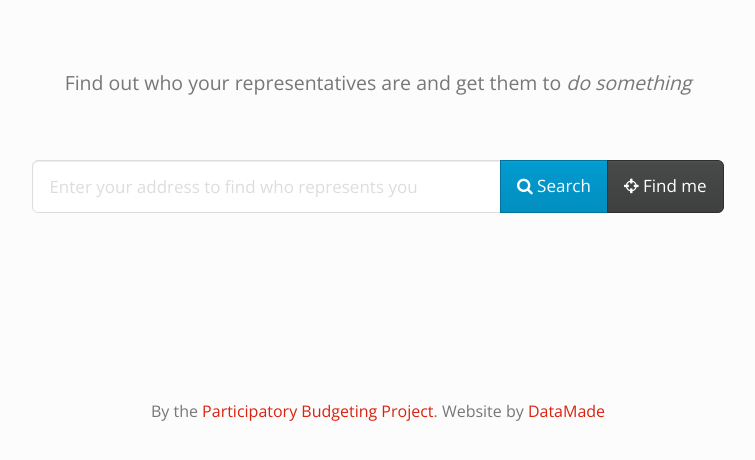
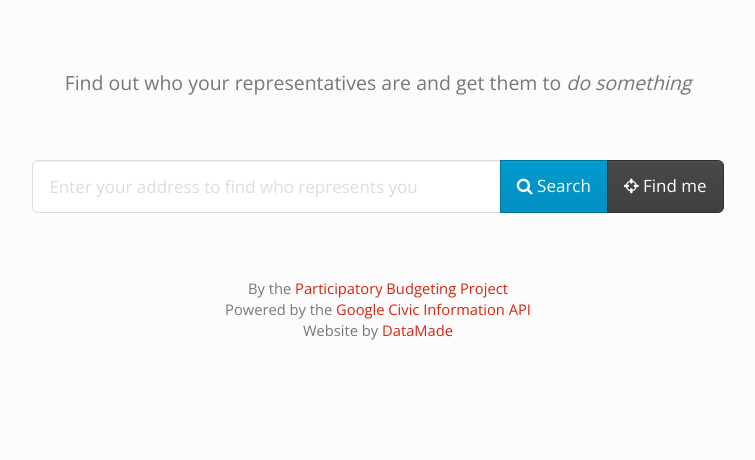
Before and after one commit to datamade/my-reps, a Jekyll site: the page built from index.html, in a window 1280 px wide. Shown: the top 460 px of the page, without its empty margins (262-1017 px from the left). Built offline with Jekyll 4.4.1, drawn with Linux system fonts in a browser that asks for light colours; nearby versions of some CDN libraries.

Commit message:
mobile styles, closes #3

```diff
--- a/_layouts/default.html
+++ b/_layouts/default.html
@@ -124,9 +124,13 @@
     <div class='clearfix'></div>
     <div class="container-fluid">
       <div class="row" id="footer">
-        <div class='text-center'>
-              By the <a href='http://www.participatorybudgeting.org/' target="_blank">Participatory Budgeting Project</a>.
-              Website by <a href='http://datamade.us' target="_blank">DataMade</a>
+        <div class='col-md-10 col-md-offset-1'>
+          <p class='text-center small'>
+                <br /><br />
+                By the <a href='http://www.participatorybudgeting.org/' target="_blank">Participatory Budgeting Project</a><br />
+                Powered by the <a target='_blank' href='https://developers.google.com/civic-information/'>Google Civic Information API</a><br />
+                Website by <a href='http://datamade.us' target="_blank">DataMade</a>
+          </p>
         </div>
       </div>
     </div>
--- a/css/custom.css
+++ b/css/custom.css
@@ -38,10 +38,6 @@ body {
     max-width: 50px;
 }
 
-.main-content {
-    height: 400px;
-}
-
 .nowrap {
     white-space: nowrap;
 }
--- a/index.html
+++ b/index.html
@@ -3,7 +3,7 @@ layout: default
 ---
 
 <div class="row">
-    <div class='col-sm-10 col-sm-offset-1'>
+    <div class='col-md-10 col-md-offset-1'>
         <br />
         <br />
         <br />
@@ -15,8 +15,8 @@ layout: default
         <div class="input-group input-group-lg col-sm-8 col-sm-offset-2">
             <input type="text" class="form-control" placeholder="Enter your address to find who represents you" id="address" name="address" >
             <span class="input-group-btn">
-                <button class="btn btn-info" type="submit" id="address-search"><i class='fa fa-search'></i> Search </button>
-                <button class="btn btn-default" type="submit" id="find-me"><i class='fa fa-crosshairs'></i> Find me </button>
+                <button class="btn btn-info" type="submit" id="address-search"><i class='fa fa-search'></i> <span class='hidden-xs hidden-sm'>Search</span></button>
+                <button class="btn btn-default" type="submit" id="find-me"><i class='fa fa-crosshairs'></i> <span class='hidden-xs hidden-sm'>Find me</span> </button>
             </span>
         </div>
 
@@ -24,7 +24,7 @@ layout: default
     </div>
 </div>
 <div class="row">
-    <div class='col-sm-10 col-md-offset-1'>
+    <div class='col-md-10 col-md-offset-1'>
         <div id='no-response-container' class='text-center' style="display:none;">
             <h1><i class='fa fa-exclamation-triangle'></i> </h1>
             <h3>No representatives found</h3>
@@ -61,15 +61,15 @@ layout: default
             <div id='local-container'>
                 <br />
                 <h3 class='text-center' id="local-name"></h3>
-                <table id="local-results" class="table table-striped">
+                <table id="local-results" class="table table-striped table-responsive">
                     <thead>
                         <tr>
                             <th></th>
-                            <th>Name</th>
-                            <th><i class='fa fa-institution'></i> Office</th>
-                            <th><i class='fa fa-map-marker'></i> Address</th>
+                            <th>Representative</th>
+                            <th class='hidden-xs hidden-sm'><i class='fa fa-institution'></i> Office</th>
+                            <th class='hidden-xs'><i class='fa fa-map-marker'></i> Address</th>
                             <th><i class='fa fa-bullhorn'></i> Contact</th>
-                            <th><i class='fa fa-external-link'></i> Links</th>
+                            <th class='hidden-xs hidden-sm'><i class='fa fa-external-link'></i> Links</th>
                         </tr>
                     </thead>
                     <tbody></tbody>
@@ -83,15 +83,15 @@ layout: default
             <div id='county-container'>
                 <br />
                 <h3 class='text-center' id="county-name"></h3>
-                <table id="county-results" class="table table-striped">
+                <table id="county-results" class="table table-striped table-responsive">
                     <thead>
                         <tr>
                             <th></th>
-                            <th>Name</th>
-                            <th><i class='fa fa-institution'></i> Office</th>
-                            <th><i class='fa fa-map-marker'></i> Address</th>
+                            <th>Representative</th>
+                            <th class='hidden-xs hidden-sm'><i class='fa fa-institution'></i> Office</th>
+                            <th class='hidden-xs'><i class='fa fa-map-marker'></i> Address</th>
                             <th><i class='fa fa-bullhorn'></i> Contact</th>
-                            <th><i class='fa fa-external-link'></i> Links</th>
+                            <th class='hidden-xs hidden-sm'><i class='fa fa-external-link'></i> Links</th>
                         </tr>
                     </thead>
                     <tbody></tbody>
@@ -105,15 +105,15 @@ layout: default
             <div id='state-container'>
                 <br />
                 <h3 class='text-center' id="state-name"></h3>
-                <table id="state-results" class="table table-striped">
+                <table id="state-results" class="table table-striped table-responsive">
                     <thead>
                         <tr>
                             <th></th>
-                            <th>Name</th>
-                            <th><i class='fa fa-institution'></i> Office</th>
-                            <th><i class='fa fa-map-marker'></i> Address</th>
+                            <th>Representative</th>
+                            <th class='hidden-xs hidden-sm'><i class='fa fa-institution'></i> Office</th>
+                            <th class='hidden-xs'><i class='fa fa-map-marker'></i> Address</th>
                             <th><i class='fa fa-bullhorn'></i> Contact</th>
-                            <th><i class='fa fa-external-link'></i> Links</th>
+                            <th class='hidden-xs hidden-sm'><i class='fa fa-external-link'></i> Links</th>
                         </tr>
                     </thead>
                     <tbody></tbody>
@@ -121,15 +121,15 @@ layout: default
             </div>
 
             <h3 id='federal-name' class='text-center'>United States Federal Government</h3>
-            <table id="federal-results" class="table table-striped">
+            <table id="federal-results" class="table table-striped table-responsive">
                 <thead>
                     <tr>
                         <th></th>
-                        <th>Name</th>
-                        <th><i class='fa fa-institution'></i> Office</th>
-                        <th><i class='fa fa-map-marker'></i> Address</th>
+                        <th>Representative</th>
+                        <th class='hidden-xs hidden-sm'><i class='fa fa-institution'></i> Office</th>
+                        <th class='hidden-xs'><i class='fa fa-map-marker'></i> Address</th>
                         <th><i class='fa fa-bullhorn'></i> Contact</th>
-                        <th><i class='fa fa-external-link'></i> Links</th>
+                        <th class='hidden-xs hidden-sm'><i class='fa fa-external-link'></i> Links</th>
                     </tr>
                 </thead>
                 <tbody></tbody>
@@ -149,9 +149,10 @@ layout: default
             </td>
             <td>
                 <%= info.person.name %> <%= formatParty(info.person.party) %>
+                <span class='visible-xs-block visible-sm-block'><%= info.office.name %></span>
             </td>
-            <td><%= info.office.name %></td>
-            <td>
+            <td class='hidden-xs hidden-sm'><%= info.office.name %></td>
+            <td class='hidden-xs'>
                 <% if (info.address) { %>
                     <% $.each(info.address, function(i, addr){ %>
                         <p>
@@ -183,20 +184,37 @@ layout: default
 
                 <% if (info.emails){ %>
                     <% $.each(info.emails, function(i, email){ %>
+                        <span class='hidden-xs hidden-sm'>
                         <% if ((i + 1) < info.emails.length){ %>
                             <i class='fa fa-fw fa-envelope'></i> <a href='mailto:<%= email %>'><%= email %></a><br />
                         <% } else { %>
                             <i class='fa fa-fw fa-envelope'></i> <a href='mailto:<%= email %>'><%= email %></a>
                         <% } %>
+                        </span>
+                        <span class='visible-xs-inline visible-sm-inline'>
+                            <a href='mailto:<%= email %>'><i class='fa fa-fw fa-envelope'></i></a>
+                        </span>
                     <% }) %>
                 <% } %>
 
+                <span class='visible-xs-inline visible-sm-inline'>
+                <% if (info.channels){ %>
+                <% $.each(info.channels, function(i, channel){ %>
+                    <a href="<%= channel.link %>" target="_blank"><i class="fa fa-fw fa-<%= channel.icon %>"> </i></a>
+                <% }) %>
+                <% } %>
+                <% if (info.urls){ %>
+                    <% $.each(info.urls, function(i, url){ %>
+                        <a href="<%= url %>" target="_blank"><i class="fa fa-fw fa-globe"> </i></a>
+                    <% }) %>
+                <% } %>
+                </span>
                 </td>
             <% } else { %>
                 <td></td>
             <% } %>
             <% if (info.channels || info.urls){ %>
-                <td>
+                <td class='hidden-xs hidden-sm'>
 
                 <% if (info.channels){ %>
                 <% $.each(info.channels, function(i, channel){ %>
@@ -210,7 +228,7 @@ layout: default
                 <% } %>
                 </td>
             <% } else { %>
-                <td></td>
+                <td class='hidden-xs hidden-sm'></td>
             <% } %>
         </tr>
     <% }) %>
```
